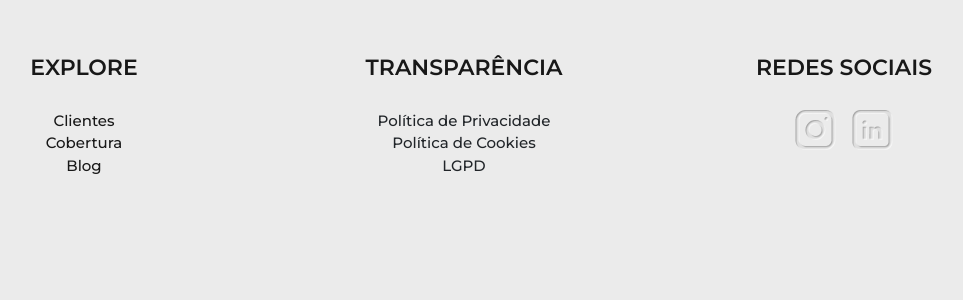
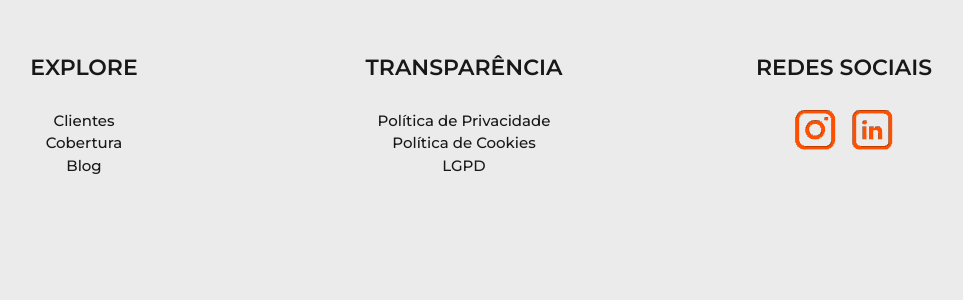
Before and after one commit to senaleticia/dryblog, a PHP site: page /postagem.php?id=1 in a window 1280 px wide. Shown: the part 1349-1649 px from the top of the page, without its empty margins (176-1139 px from the left). Run offline with PHP 8.4, Linux system fonts and the light colour scheme; the visitor is signed in with stand-in values (Sample User, id 1); data that the repository does not hold is empty; some libraries are stand-ins or nearby versions.

Commit message:
Update footer / and new icons

```diff
--- a/blog.php
+++ b/blog.php
@@ -284,12 +284,12 @@
                     <div id="redes-sociais" class="d-flex justify-content-center">
                         <div class="redes-sociais-pic mr-3">
                             <a href="https://instagram.com/drytelecom?igshid=YmMyMTA2M2Y" target="_blank">
-                                <img src="./img/icon-instagram.png" alt="Instagram">
+                                <img src="./svg/icon-instagram.svg" alt="Instagram">
                             </a>
                         </div>
                         <div class="redes-sociais-pic">
                             <a href="https://www.linkedin.com/company/drycompanybrasil/" target="_blank">
-                                <img src="./img/icon-linkedin.png" alt="LinkedIn">
+                            <img src="./svg/icon-linkedin.svg" alt="LinkedIn">
                             </a>
                         </div>
                     </div>
--- a/index.php
+++ b/index.php
@@ -684,12 +684,12 @@
                     <div id="redes-sociais" class="d-flex justify-content-center">
                         <div class="redes-sociais-pic mr-3">
                             <a href="https://instagram.com/drytelecom?igshid=YmMyMTA2M2Y" target="_blank">
-                                <img src="./img/icon-instagram.png" alt="Instagram">
+                                <img src="./svg/icon-instagram.svg" alt="Instagram">
                             </a>
                         </div>
                         <div class="redes-sociais-pic">
                             <a href="https://www.linkedin.com/company/drycompanybrasil/" target="_blank">
-                                <img src="./img/icon-linkedin.png" alt="LinkedIn">
+                                <img src="./svg/icon-linkedin.svg" alt="LinkedIn">
                             </a>
                         </div>
                     </div>
--- a/postagem.php
+++ b/postagem.php
@@ -462,17 +462,17 @@
                 <div class="col-md-4">
                     <h3 class="footer-title text-center">EXPLORE</h3>
                     <div class="footer-menu">
-                        <a href="./index.php#clientes">Clientes<br></a>
-                        <a href="./index.php#cobertura">Cobertura<br></a>
-                        <a href="./blog.php">Blog<br></a>
+                        <a href="./index.php#clientes">Clientes</a> <br>
+                        <a href="./index.php#cobertura">Cobertura</a> <br>
+                        <a href="./blog.php">Blog</a> <br>
                     </div>
                 </div>
                 <div class="col-md-4">
                     <h3 class="footer-title text-center">TRANSPARÊNCIA</h3>
                     <div class="footer-menu">
-                        Política de Privacidade<br>
-                        Política de Cookies<br>
-                        LGPD<br>
+                        <a href="./politica-de-privacidade.php">Política de Privacidade</a> <br>
+                        <a href="./politica-de-privacidade.php#cookies">Política de Cookies</a> <br>
+                        <a href="./politica-de-privacidade.php#LGPD">LGPD</a> <br>
                     </div>
                 </div>
                 <div class="col-md-4">
@@ -480,12 +480,12 @@
                     <div id="redes-sociais" class="d-flex justify-content-center">
                         <div class="redes-sociais-pic mr-3">
                             <a href="https://instagram.com/drytelecom?igshid=YmMyMTA2M2Y" target="_blank">
-                                <img src="./img/icon-instagram.png" alt="Instagram">
+                                <img src="./svg/icon-instagram.svg" alt="Instagram">
                             </a>
                         </div>
                         <div class="redes-sociais-pic">
                             <a href="https://www.linkedin.com/company/drycompanybrasil/" target="_blank">
-                                <img src="./img/icon-linkedin.png" alt="LinkedIn">
+                                <img src="./svg/icon-linkedin.svg" alt="LinkedIn">
                             </a>
                         </div>
                     </div>
--- a/style.css
+++ b/style.css
@@ -680,6 +680,17 @@ ul, li{
     margin-bottom: 8%;
 }
 
+.redes-sociais-pic{
+    filter: none;
+    transition: 0.3s;
+}
+
+.redes-sociais-pic:hover{
+    filter: brightness(0);
+    transition: 0.3s;
+    transform: scale(1.05);
+}
+
 .footer-credits{
     font-size: 12px;
     margin-top: 80px;
```
Also changed, not shown: pesquisa.php (+8 -8 lines), politica-de-privacidade.php (+8 -8 lines), termos-de-adesao.php (+8 -8 lines), svg/icon-instagram.svg (added), svg/icon-linkedin.svg (added).
